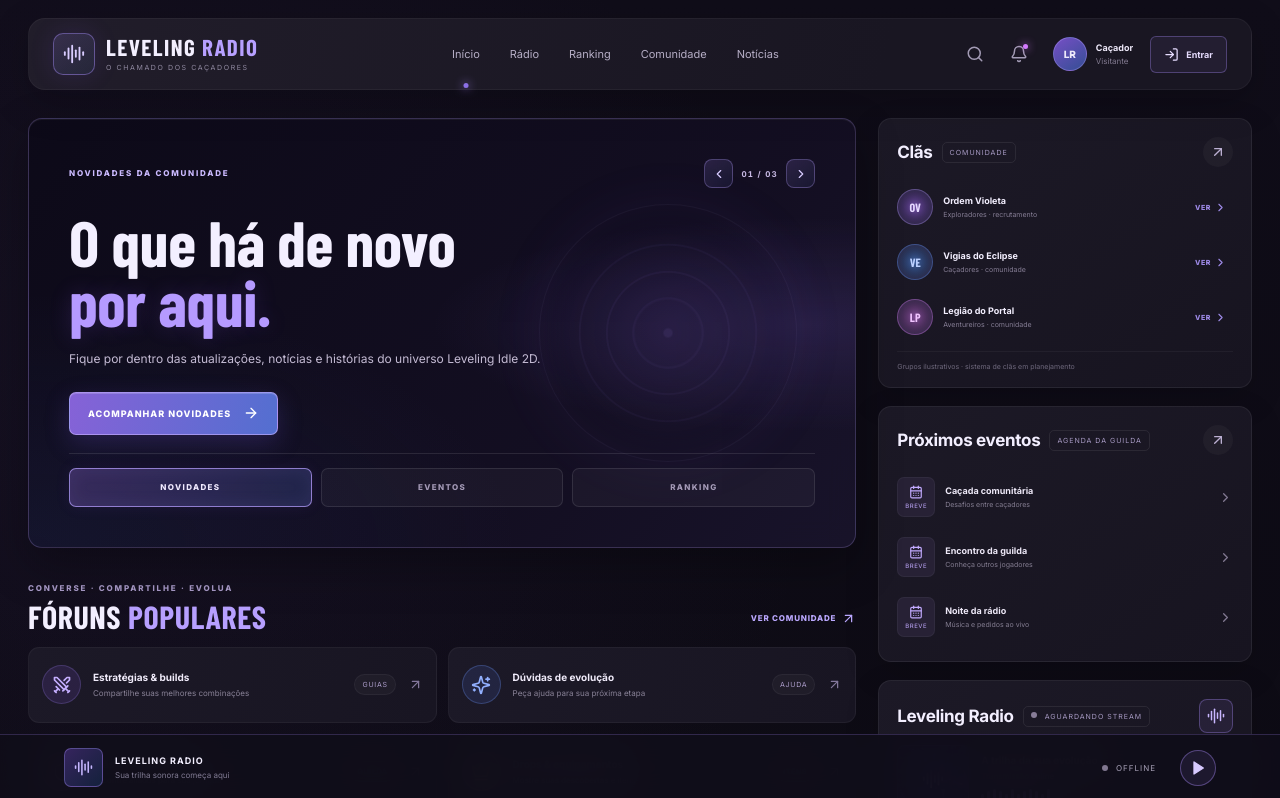
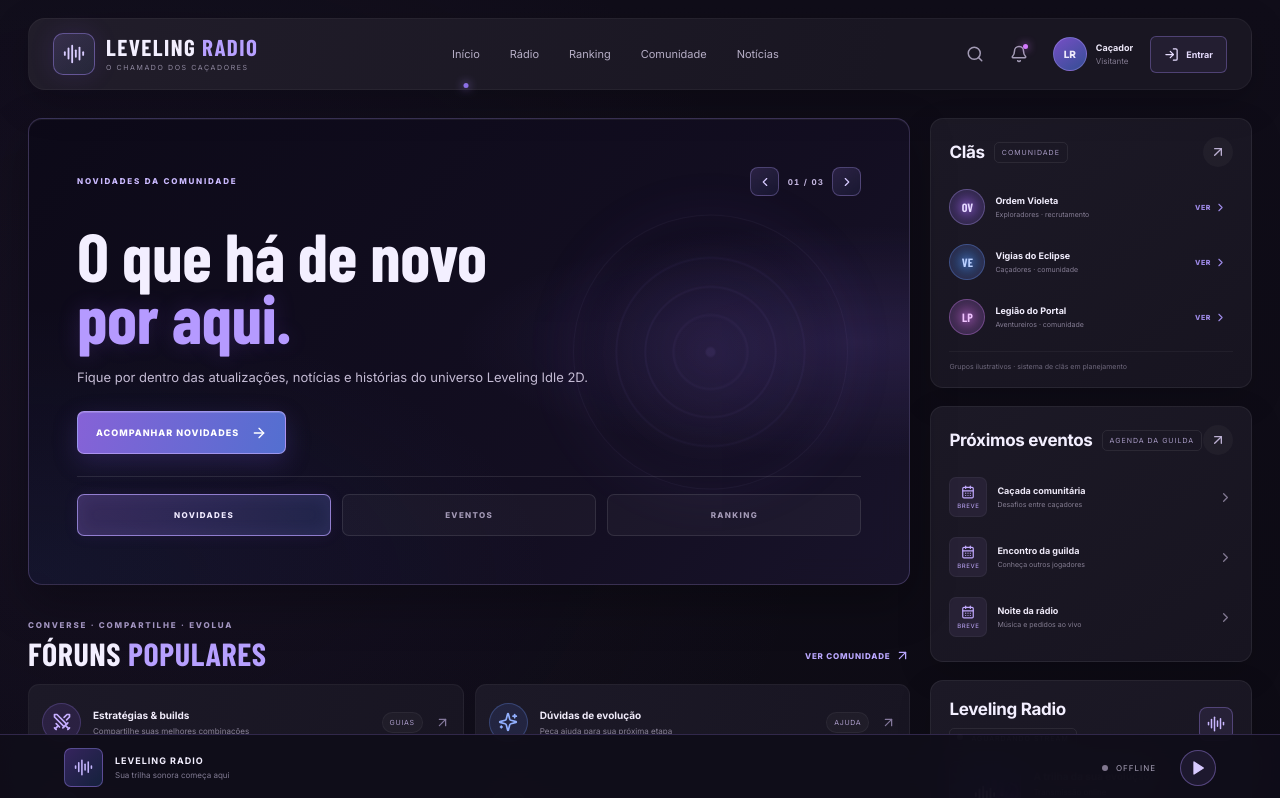
Before and after one commit to gustavoprogs/leveling-radio, a React (Vite) app: page / in a window 1280 px wide. Shown: the top 798 px of the page. Built offline with nearby package versions, Linux system fonts and the light colour scheme; no server answers; a web font is replaced by a local one.

Commit message:
style: expand homepage carousel card within dashboard

```diff
--- a/src/styles.css
+++ b/src/styles.css
@@ -405,3 +405,82 @@
   .featured-panel .feature-slide-tabs{gap:6px!important;padding-top:11px!important}
   .featured-panel .feature-slide-tabs button{min-height:35px!important;font-size:7px!important}
 }
+
+
+/* Final sizing pass — give the carousel more room in the home layout */
+.dashboard-grid{
+  grid-template-columns:minmax(0,2.25fr) minmax(285px,.82fr)!important;
+  gap:20px!important;
+}
+.featured-panel,
+.featured-panel > .featured-copy{
+  min-height:450px!important;
+}
+.featured-panel > .featured-copy{
+  padding:clamp(30px,3.8vw,48px)!important;
+}
+.featured-panel .feature-slide-meta{
+  margin-bottom:28px!important;
+}
+.featured-panel .feature-slide-body{
+  max-width:78%!important;
+  padding-bottom:22px!important;
+}
+.featured-panel .feature-slide-body h1{
+  font-size:clamp(52px,5.3vw,74px)!important;
+  line-height:.92!important;
+}
+.featured-panel .feature-slide-body p{
+  max-width:660px!important;
+  font-size:13px!important;
+}
+.featured-panel .feature-slide-tabs{
+  gap:11px!important;
+  padding-top:17px!important;
+}
+.featured-panel .feature-slide-tabs button{
+  min-height:42px!important;
+}
+@media(max-width:1100px){
+  .dashboard-grid{
+    grid-template-columns:minmax(0,1.9fr) minmax(265px,.9fr)!important;
+    gap:16px!important;
+  }
+  .featured-panel,
+  .featured-panel > .featured-copy{
+    min-height:410px!important;
+  }
+  .featured-panel > .featured-copy{
+    padding:28px!important;
+  }
+  .featured-panel .feature-slide-body{max-width:82%!important}
+  .featured-panel .feature-slide-body h1{
+    font-size:clamp(46px,5.2vw,62px)!important;
+  }
+}
+@media(max-width:820px){
+  .dashboard-grid{grid-template-columns:minmax(0,1fr)!important}
+  .featured-panel,
+  .featured-panel > .featured-copy{min-height:400px!important}
+  .featured-panel .feature-slide-body{max-width:84%!important}
+}
+@media(max-width:600px){
+  .featured-panel,
+  .featured-panel > .featured-copy{
+    min-height:0!important;
+  }
+  .featured-panel > .featured-copy{
+    padding:20px 17px 17px!important;
+  }
+  .featured-panel .feature-slide-meta{margin-bottom:19px!important}
+  .featured-panel .feature-slide-body{
+    max-width:100%!important;
+    padding-bottom:22px!important;
+  }
+  .featured-panel .feature-slide-body h1{
+    font-size:clamp(37px,10vw,46px)!important;
+  }
+  .featured-panel .feature-slide-body p{font-size:10px!important}
+  .featured-panel .feature-slide-tabs{gap:6px!important;padding-top:11px!important}
+  .featured-panel .feature-slide-tabs button{min-height:35px!important;font-size:7px!important}
+}
```
